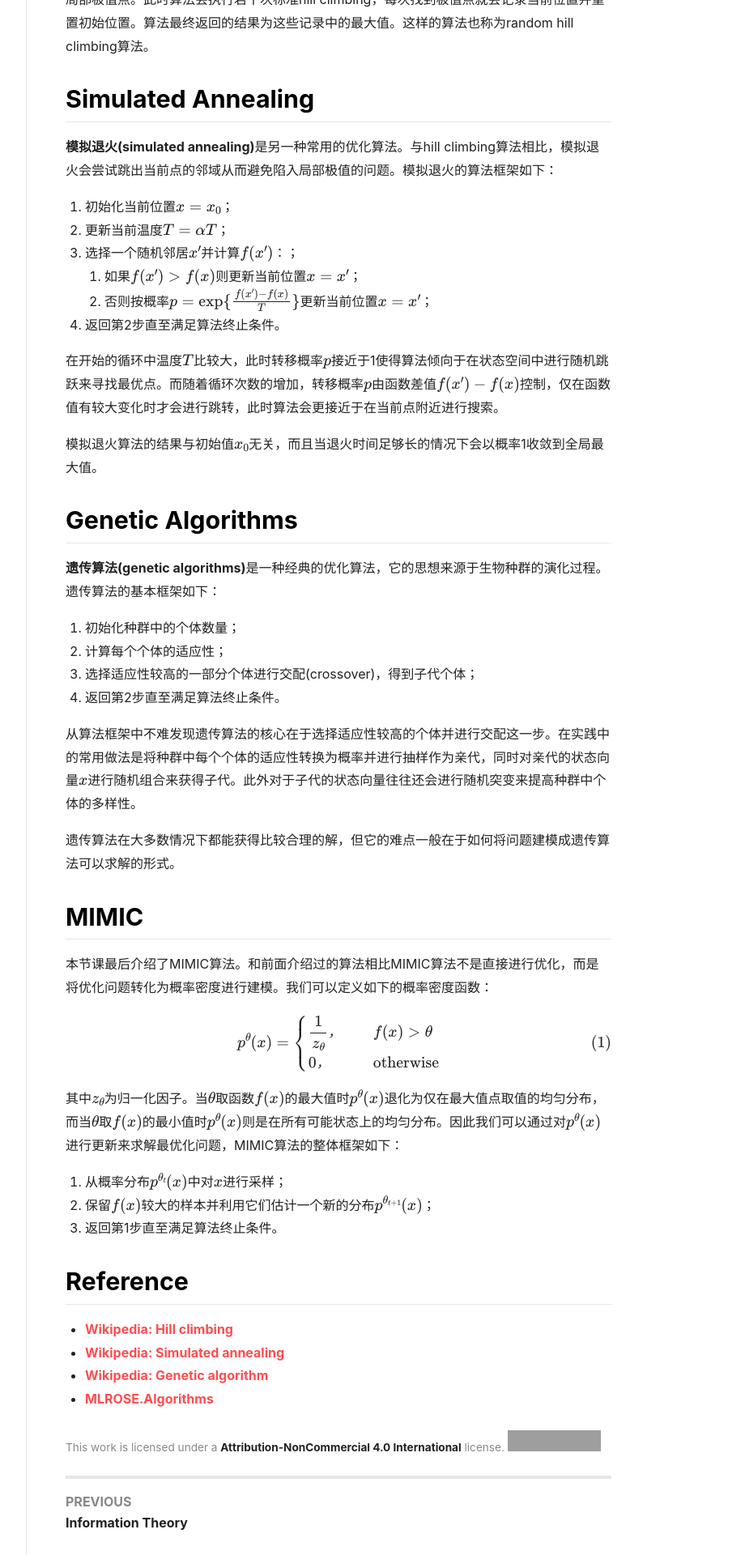
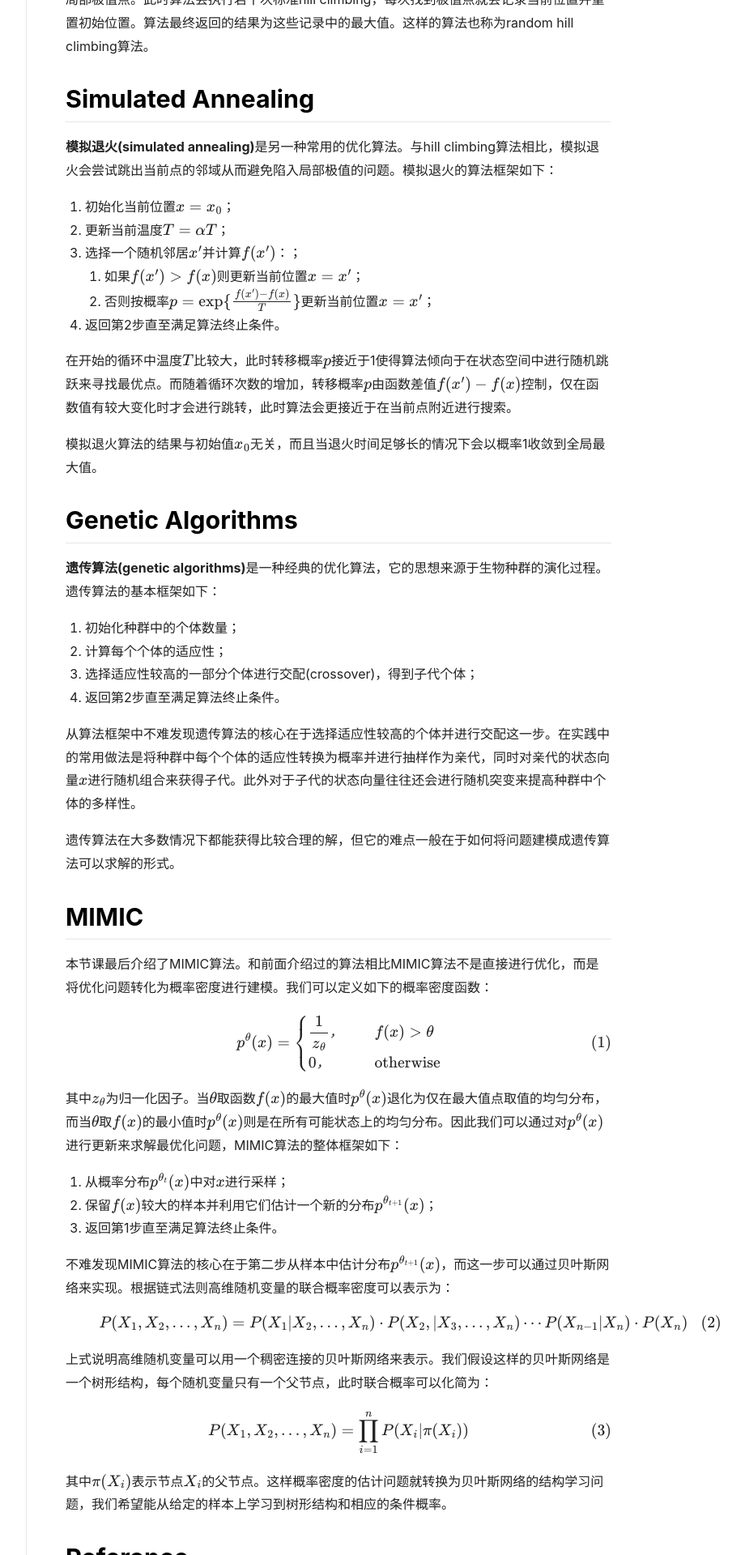
Before and after one commit to peng00bo00/peng00bo00_previous_blog, a Jekyll site: the page built from _posts/2021-10-04-OMSCS-ML-NOTES-10.md, in a window 1280 px wide. Shown: the part 750-2670 px from the top of the page at 81% size, without its empty margins (237-1157 px from the left). Built offline with Jekyll 4.4.1, drawn with Linux system fonts in a browser that asks for light colours; nearby versions of some CDN libraries; formulas are drawn with MathJax 3; grey boxes are pictures that could not be loaded.

Commit message:
Update 2021-10-04-OMSCS-ML-NOTES-10.md

```diff
--- a/_posts/2021-10-04-OMSCS-ML-NOTES-10.md
+++ b/_posts/2021-10-04-OMSCS-ML-NOTES-10.md
@@ -68,6 +68,20 @@ $$
 2. 保留$f(x)$较大的样本并利用它们估计一个新的分布$p^{\theta_{t+1}} (x)$；
 3. 返回第1步直至满足算法终止条件。
 
+不难发现MIMIC算法的核心在于第二步从样本中估计分布$p^{\theta_{t+1}} (x)$，而这一步可以通过贝叶斯网络来实现。根据链式法则高维随机变量的联合概率密度可以表示为：
+
+$$
+P(X_1, X_2, ... , X_n) = P(X_1 \vert X_2, ..., X_n) \cdot P(X_2, \vert X_3, ..., X_n) \cdots P(X_{n-1} \vert X_n) \cdot P(X_n)
+$$
+
+上式说明高维随机变量可以用一个稠密连接的贝叶斯网络来表示。我们假设这样的贝叶斯网络是一个树形结构，每个随机变量只有一个父节点，此时联合概率可以化简为：
+
+$$
+P(X_1, X_2, ... , X_n) = \prod_{i=1}^n P(X_i \vert \pi(X_i))
+$$
+
+其中$\pi(X_i)$表示节点$X_i$的父节点。这样概率密度的估计问题就转换为贝叶斯网络的结构学习问题，我们希望能从给定的样本上学习到树形结构和相应的条件概率。
+
 ## Reference
 
 - [Wikipedia: Hill climbing](https://en.wikipedia.org/wiki/Hill_climbing)
```
